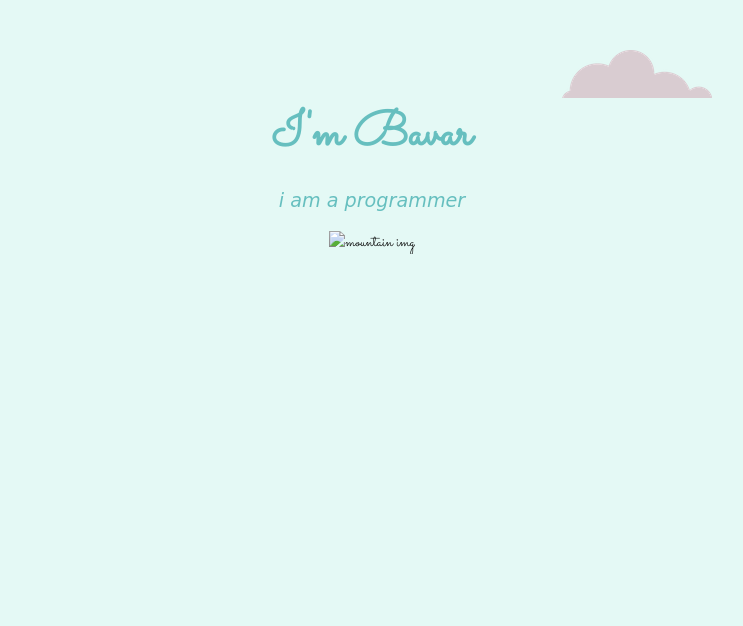
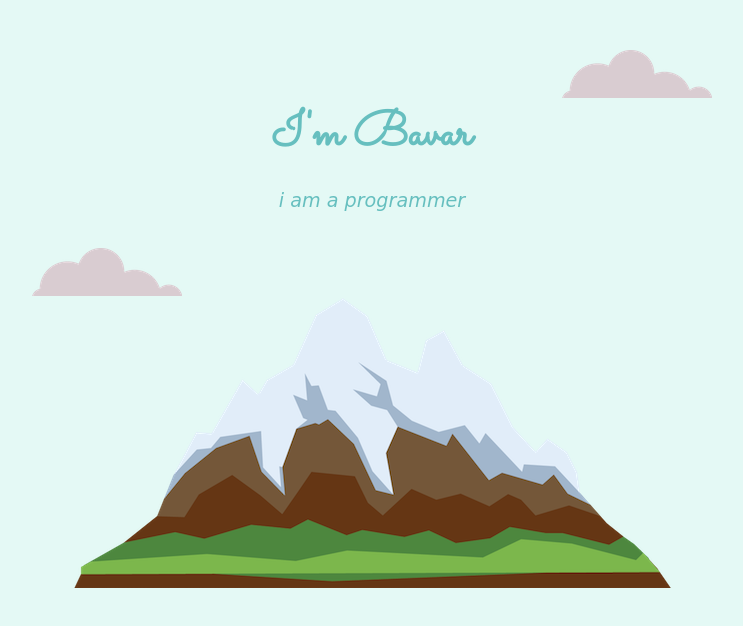
Before and after one commit to bawar-bawar/cv, a plain HTML site: page index.html in a window 1280 px wide. Shown: the whole page, without its empty margins (268-1011 px from the left). Drawn offline with Linux system fonts and the light colour scheme; files that its build step writes are made by us from their sources; the site is published under a folder, as on GitHub Pages, so addresses that start at the root find nothing.

Commit message:
Update index.html

```diff
--- a/index.html
+++ b/index.html
@@ -5,8 +5,8 @@
     <meta name="viewport" content="width=device-width, initial-scale=1.0">
     <meta http-equiv="X-UA-Compatible" content="ie=edge">
     <title>BaWaR</title>
-    <link rel="stylesheet" href="css/style.css">
-    <link rel="icon" href="images/favicon.ico">
+    <link rel="stylesheet" href="style.css">
+    <link rel="icon" href="image/favicon.ico">
     <link href="https://fonts.googleapis.com/css?family=Sacramento&display=swap" rel="stylesheet">
 </head>
 <body>
@@ -15,8 +15,8 @@
         <img class="cloudtop" src="images/cloud.png"   alt="cloud img">
         <h1  class="">I'm Bavar</h1>
         <p class="font1">i am a programmer</p>
-        <img class="cloudbottom" src="/images/cloud.png"    alt="cloud img">
-        <img src="/images/mountain.png"     alt="mountain img">
+        <img class="cloudbottom" src="images/cloud.png"    alt="cloud img">
+        <img src="images/mountain.png"     alt="mountain img">
 
        </div>
 
```
